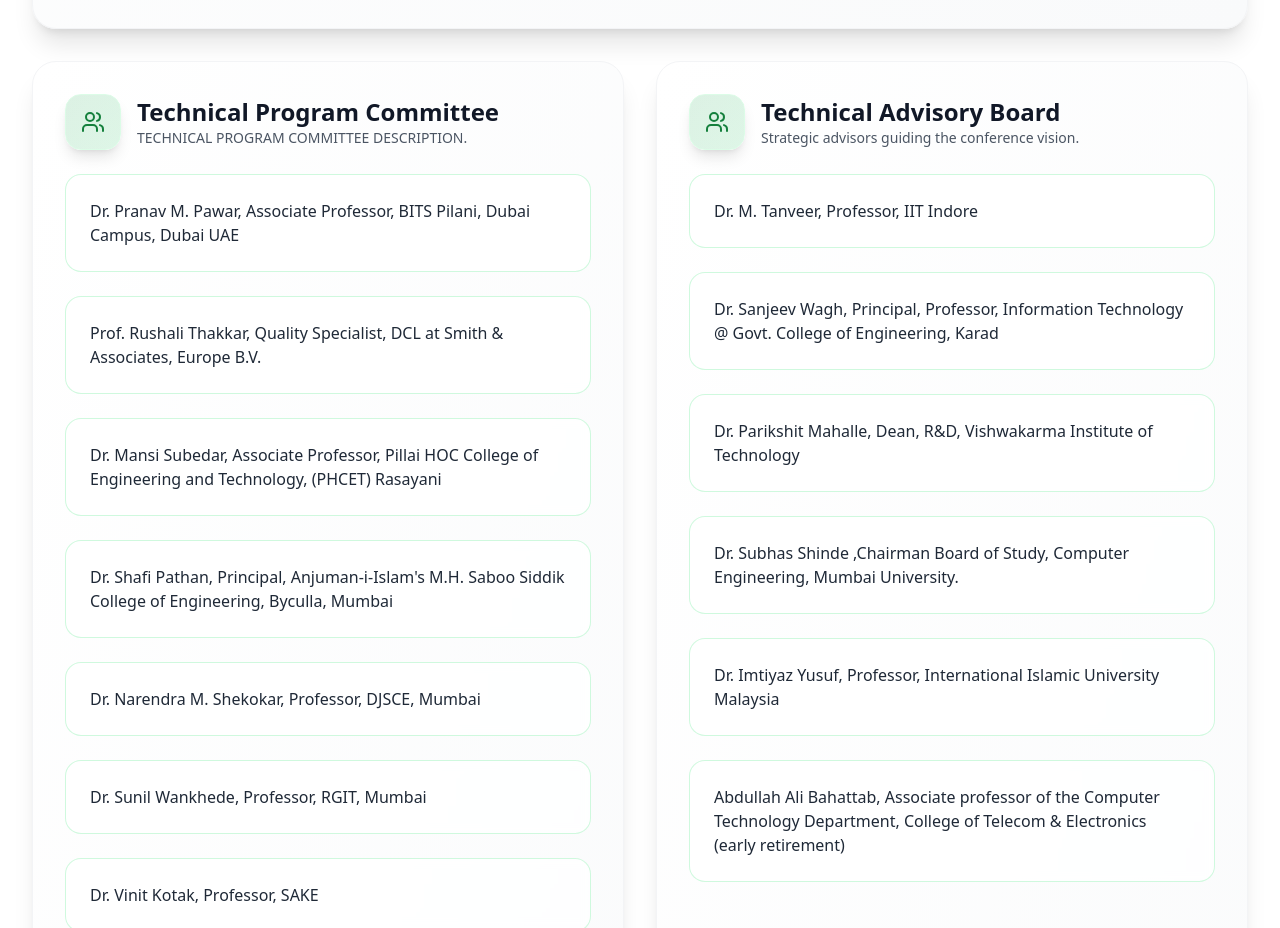
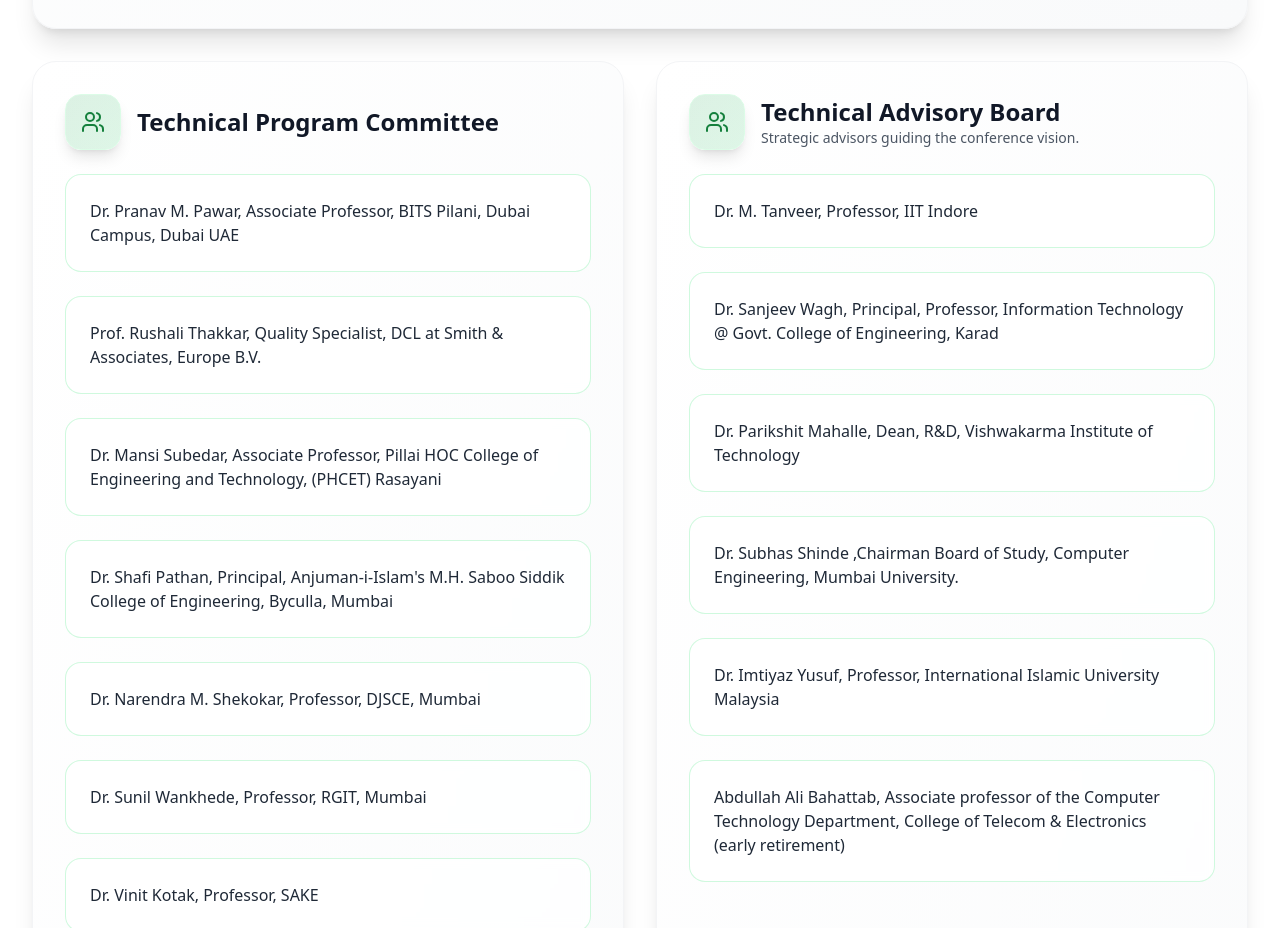
Before and after one commit to maaz25925/MHSSCE-SSD27-Conference, a React (Vite) app: page / in a window 1280 px wide. Shown: the part 6280-7208 px from the top of the page. Built offline with nearby package versions, Linux system fonts and the light colour scheme.

Commit message:
fix: Remove description for technical program committee

```diff
--- a/src/components/comittee.tsx
+++ b/src/components/comittee.tsx
@@ -72,7 +72,7 @@
     {
       title: " Technical Program Committee",
       icon: Users,
-      description: "TECHNICAL PROGRAM COMMITTEE DESCRIPTION.",
+      description: "",
       entries: [
         { members: [{ name: "Dr. Pranav M. Pawar, Associate Professor, BITS Pilani, Dubai Campus, Dubai UAE" }] },
         { members: [{ name: "Prof. Rushali Thakkar, Quality Specialist, DCL at Smith & Associates, Europe B.V." }] },
```
